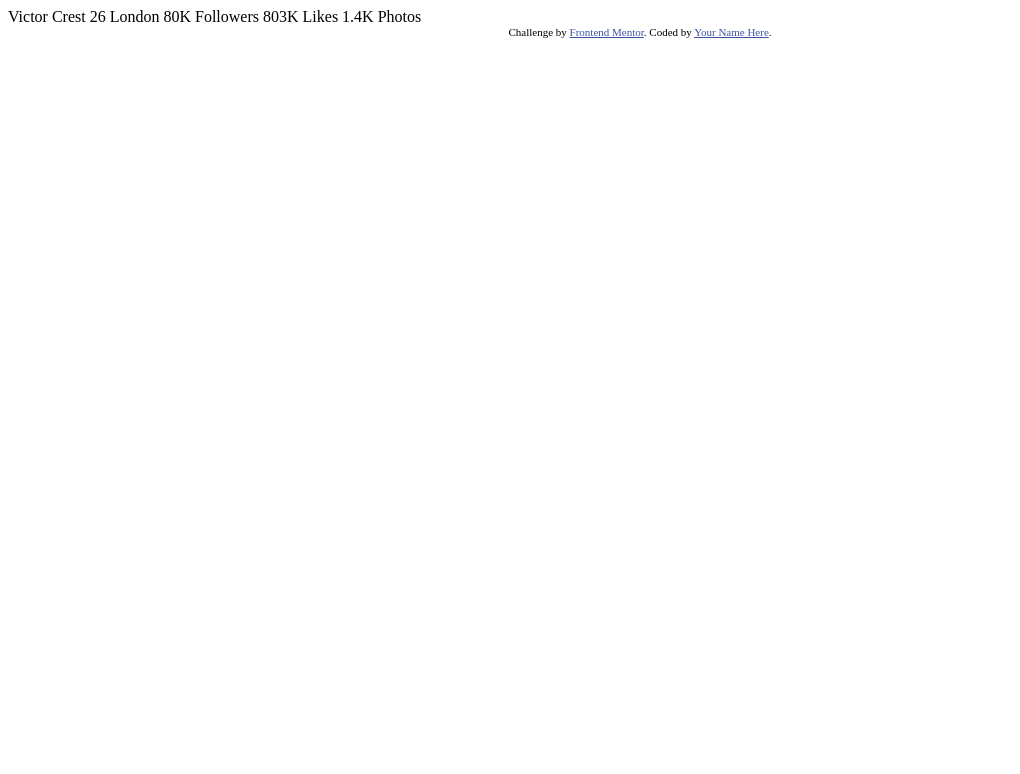
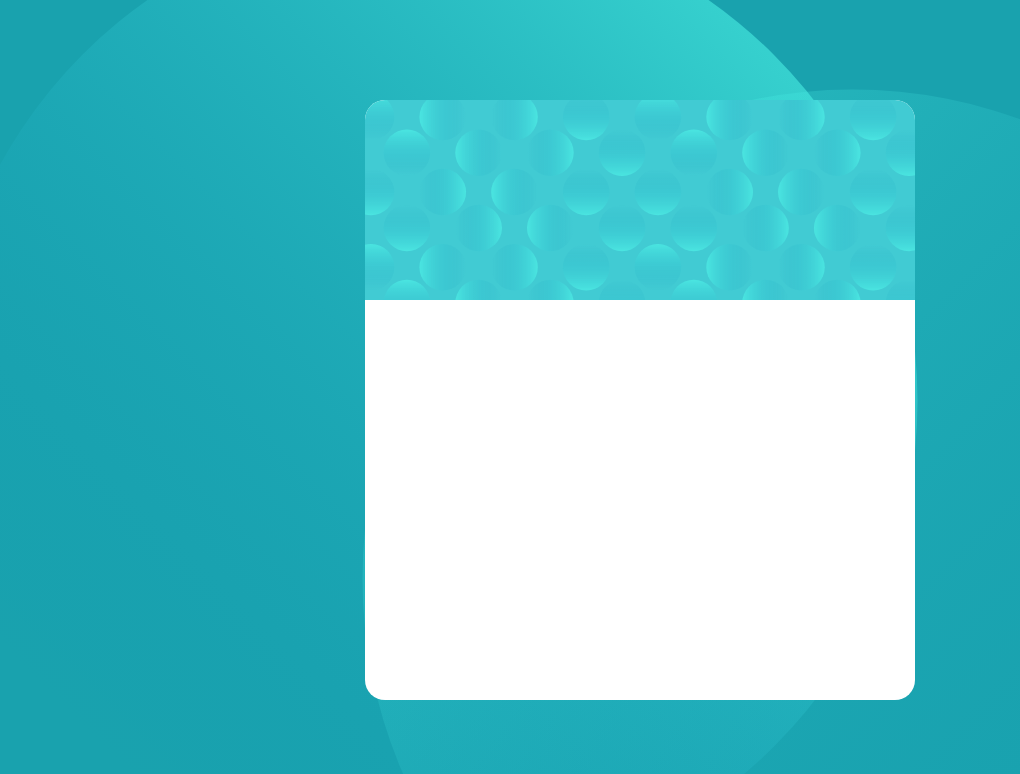
Before and after one commit to Orange4Broom/Profile-card-component, a plain HTML site: page index.html in a window 1280 px wide. Shown: the whole page, without its empty margins (0-1020 px from the left). Drawn offline with Linux system fonts and the light colour scheme.

Commit message:
Create background, main card

```diff
--- a/index.html
+++ b/index.html
@@ -5,16 +5,19 @@
   <meta name="viewport" content="width=device-width, initial-scale=1.0"> <!-- displays site properly based on user's device -->
 
   <link rel="icon" type="image/png" sizes="32x32" href="./images/favicon-32x32.png">
+  <link rel="stylesheet" href="styles/style.css">
 
   <title>Frontend Mentor | Profile card component</title>
-
-  <!-- Feel free to remove these styles or customise in your own stylesheet 👍 -->
-  <style>
-    .attribution { font-size: 11px; text-align: center; }
-    .attribution a { color: hsl(228, 45%, 44%); }
-  </style>
 </head>
 <body>
+
+  <div id="body-card">
+    <div id="image"></div>
+    <div id="image-card"></div>
+    <div id="content-card"></div>
+  </div>
+
+  <!--
     Victor Crest
     26
     London
@@ -27,9 +30,6 @@
 
     1.4K
     Photos
-  <div class="attribution">
-    Challenge by <a href="https://www.frontendmentor.io?ref=challenge" target="_blank">Frontend Mentor</a>.
-    Coded by <a href="#">Your Name Here</a>.
-  </div>
+  -->
 </body>
 </html>
--- /dev/null
+++ b/styles/style.sass
@@ -0,0 +1,36 @@
+*
+    box-sizing: border-box
+
+body
+    display: flex
+    justify-content: center
+    align-items: center
+
+    height: 100vh
+    width: 100%
+
+    margin: 0
+    padding: 0
+
+    background-color: hsl(185, 75%, 39%)
+    background-image: url(/images/bg-pattern-bottom.svg), url(/images/bg-pattern-top.svg)
+    background-position: 120% -50%, -20% 50%
+    background-repeat: no-repeat, no-repeat
+
+    #body-card
+       height: 600px
+       width: 100%
+       max-width: 550px
+
+       border-radius: 20px
+
+       background-color:  white
+
+       #image-card
+        height: 200px
+        width: 100%
+
+        border-radius: 20px 20px 0 0
+
+        background-image: url(/images/bg-pattern-card.svg)
+        background-size: cover
```
Also changed, not shown: styles/style.css (added), 1 other file. Lines whose indentation alone changed are shown as unchanged.
